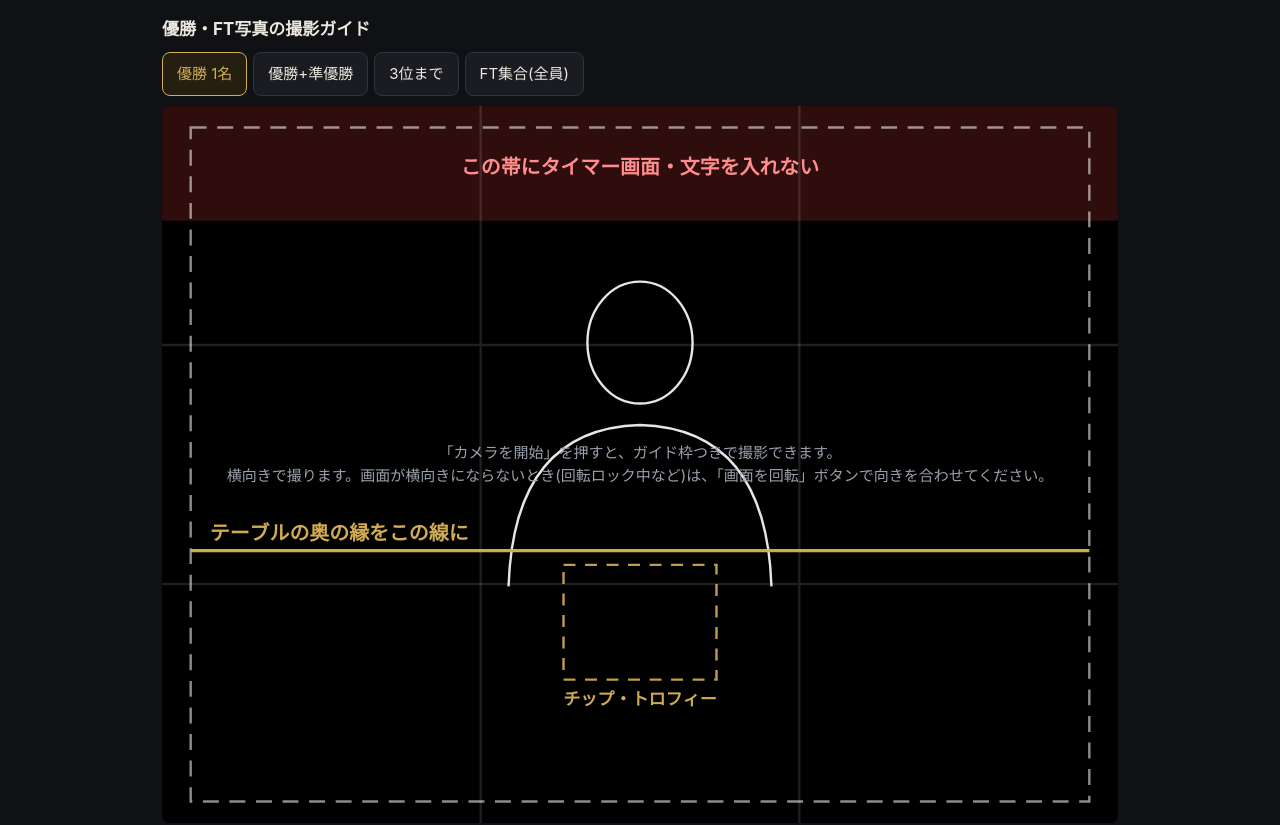
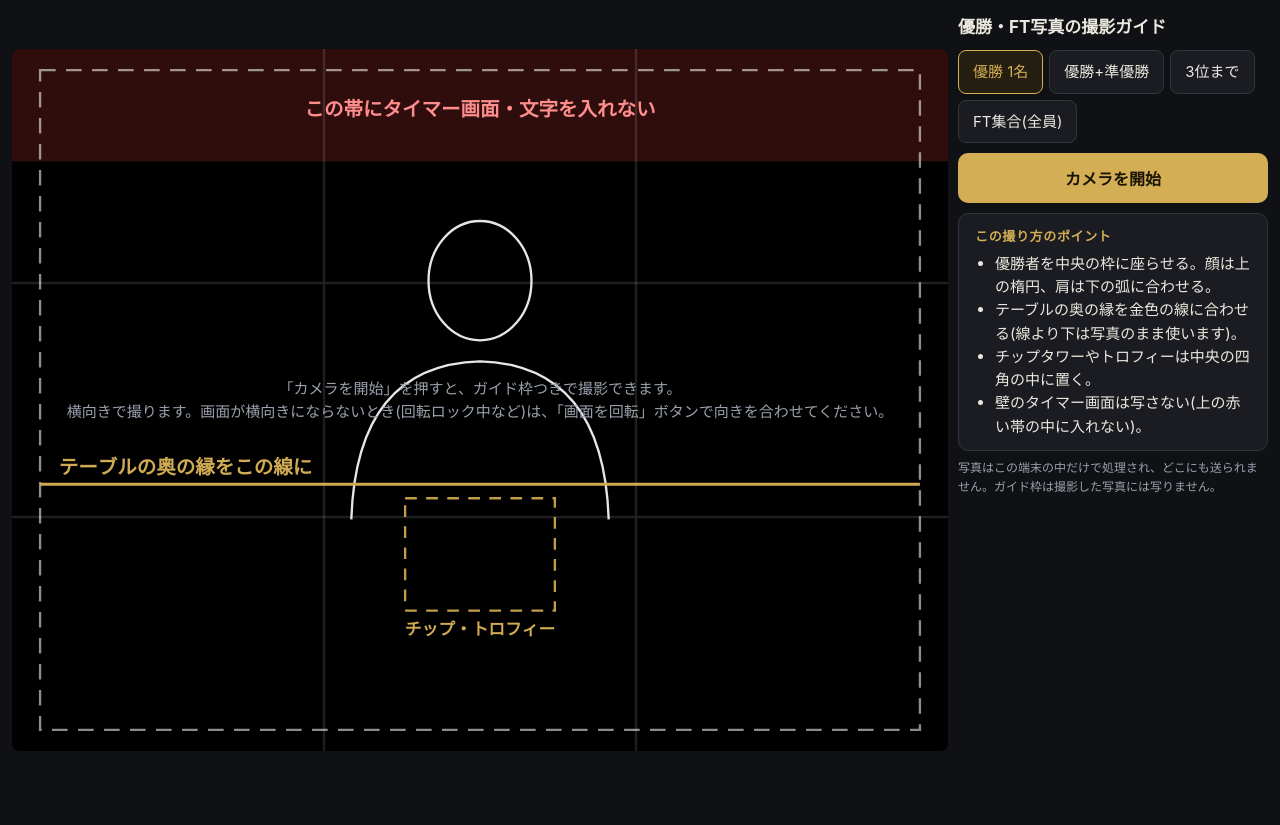
Before and after one commit to choz09/shot-guide, a plain HTML site: page index.html in a window 1280 px wide. Shown: the top 825 px of the page. After the commit the page ends 800 px from the top, so only its background shows below. Drawn offline with Linux system fonts and the light colour scheme.

Commit message:
Fit camera stage to the screen: side-by-side layout in landscape, size from available space
Co-Authored-By: Claude Sonnet 5.5 <noreply@anthropic.com>

```diff
--- a/index.html
+++ b/index.html
@@ -14,7 +14,18 @@ h1{font-size:17px;margin:4px 0 10px}
 .seg label{cursor:pointer}.seg input{display:none}
 .seg span{display:inline-block;padding:9px 14px;border:1px solid var(--line);border-radius:8px;background:var(--panel)}
 .seg input:checked+span{border-color:var(--acc);color:var(--acc);background:#241f10}
-.stage{position:relative;width:100%;background:#000;border-radius:8px;overflow:hidden;aspect-ratio:4/3}
+.layout{display:flex;flex-direction:column;gap:10px}
+.stageBox{display:flex;align-items:center;justify-content:center;width:100%;min-width:0}
+.stage{position:relative;width:100%;height:auto;aspect-ratio:4/3;background:#000;border-radius:8px;overflow:hidden;flex:none}
+.side{min-width:0}
+@media (orientation:landscape) and (min-width:760px){
+  .wrap{max-width:none;padding:10px max(12px,env(safe-area-inset-left)) 10px}
+  .layout{flex-direction:row;height:calc(100dvh - 20px);align-items:stretch}
+  .stageBox{flex:1;height:100%;overflow:hidden}
+  .side{width:310px;flex:none;overflow-y:auto}
+  .bar button,.bar .btn{flex:1 1 45%}
+  button.shot{flex:1 1 100%}
+}
 .stage canvas,.stage img{position:absolute;inset:0;width:100%;height:100%;object-fit:contain}
 .stage video{position:absolute;left:50%;top:50%;max-width:none;object-fit:contain;transform:translate(-50%,-50%) rotate(var(--rot,0deg))}
 .stage .msg{position:absolute;inset:0;display:flex;align-items:center;justify-content:center;text-align:center;padding:20px;color:var(--mute)}
@@ -31,6 +42,16 @@ button.shot{flex:1;min-width:160px}
 </head>
 <body>
 <div class="wrap">
+<div class="layout">
+<div class="stageBox" id="stageBox">
+<div class="stage" id="stage">
+  <video id="v" playsinline muted autoplay></video>
+  <canvas id="g"></canvas>
+  <img id="shotImg" class="hide" alt="撮影した写真">
+  <div class="msg" id="msg">「カメラを開始」を押すと、ガイド枠つきで撮影できます。<br>横向きで撮ります。画面が横向きにならないとき(回転ロック中など)は、「画面を回転」ボタンで向きを合わせてください。</div>
+</div>
+</div>
+<div class="side">
 <h1>優勝・FT写真の撮影ガイド</h1>
 
 <div class="seg" id="mode">
@@ -38,13 +59,6 @@ button.shot{flex:1;min-width:160px}
   <label><input type="radio" name="m" value="win2"><span>優勝+準優勝</span></label>
   <label><input type="radio" name="m" value="win3"><span>3位まで</span></label>
   <label><input type="radio" name="m" value="ft"><span>FT集合(全員)</span></label>
-</div>
-
-<div class="stage" id="stage">
-  <video id="v" playsinline muted autoplay></video>
-  <canvas id="g"></canvas>
-  <img id="shotImg" class="hide" alt="撮影した写真">
-  <div class="msg" id="msg">「カメラを開始」を押すと、ガイド枠つきで撮影できます。<br>横向きで撮ります。画面が横向きにならないとき(回転ロック中など)は、「画面を回転」ボタンで向きを合わせてください。</div>
 </div>
 
 <div class="bar">
@@ -59,6 +73,8 @@ button.shot{flex:1;min-width:160px}
 
 <div class="tips" id="tips"></div>
 <div class="note">写真はこの端末の中だけで処理され、どこにも送られません。ガイド枠は撮影した写真には写りません。</div>
+</div>
+</div>
 </div>
 
 <script>
@@ -106,12 +122,14 @@ function drawGuide(){
   }
 }
 function fit(){
-  const vw=v.videoWidth||4,vh=v.videoHeight||3,sw=rot%180===0?vw:vh,sh=rot%180===0?vh:vw;
-  $('stage').style.aspectRatio=sw+'/'+sh;
-  const r=$('stage').getBoundingClientRect();
-  if(rot%180===0){v.style.width=r.width+'px';v.style.height=r.height+'px'}else{v.style.width=r.height+'px';v.style.height=r.width+'px'}
+  const vw=v.videoWidth||4,vh=v.videoHeight||3,sw=rot%180===0?vw:vh,sh=rot%180===0?vh:vw,a=sw/sh;
+  const box=$('stageBox'),land=matchMedia('(orientation:landscape) and (min-width:760px)').matches;
+  const aw=box.clientWidth,ah=land?box.clientHeight:Math.max(240,innerHeight-300);
+  const w=Math.max(100,Math.min(aw,ah*a)),hh=w/a,st=$('stage');
+  st.style.aspectRatio='auto';st.style.width=w+'px';st.style.height=hh+'px';
+  if(rot%180===0){v.style.width=w+'px';v.style.height=hh+'px'}else{v.style.width=hh+'px';v.style.height=w+'px'}
   v.style.setProperty('--rot',rot+'deg');
-  g.width=Math.round(r.width);g.height=Math.round(r.height);drawGuide();
+  g.width=Math.round(w);g.height=Math.round(hh);drawGuide();
 }
 addEventListener('resize',fit);addEventListener('orientationchange',()=>setTimeout(fit,200));v.addEventListener('resize',fit);
 document.querySelectorAll('input[name=m]').forEach(e=>e.onchange=()=>{renderTips();drawGuide()});
```
